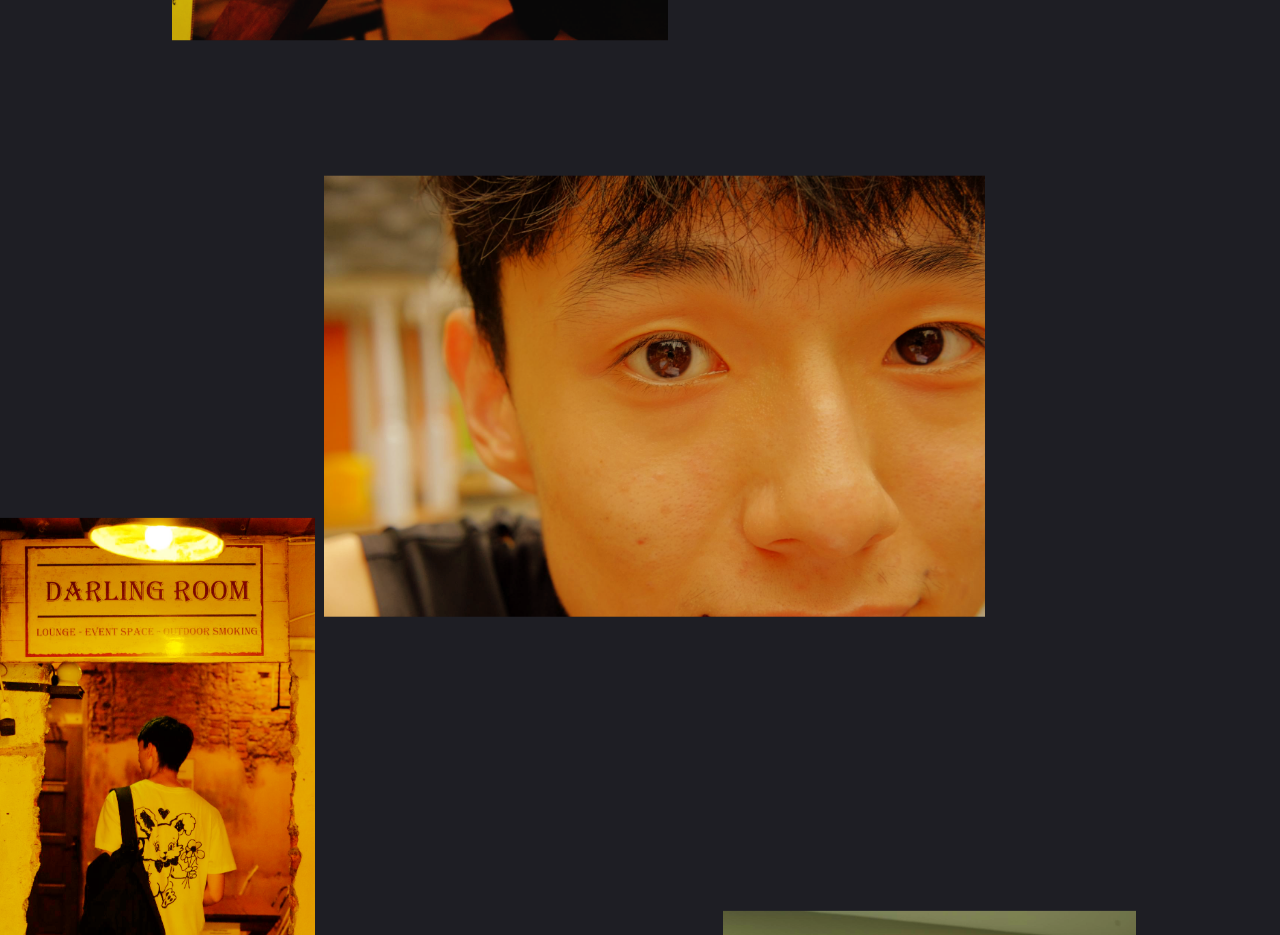
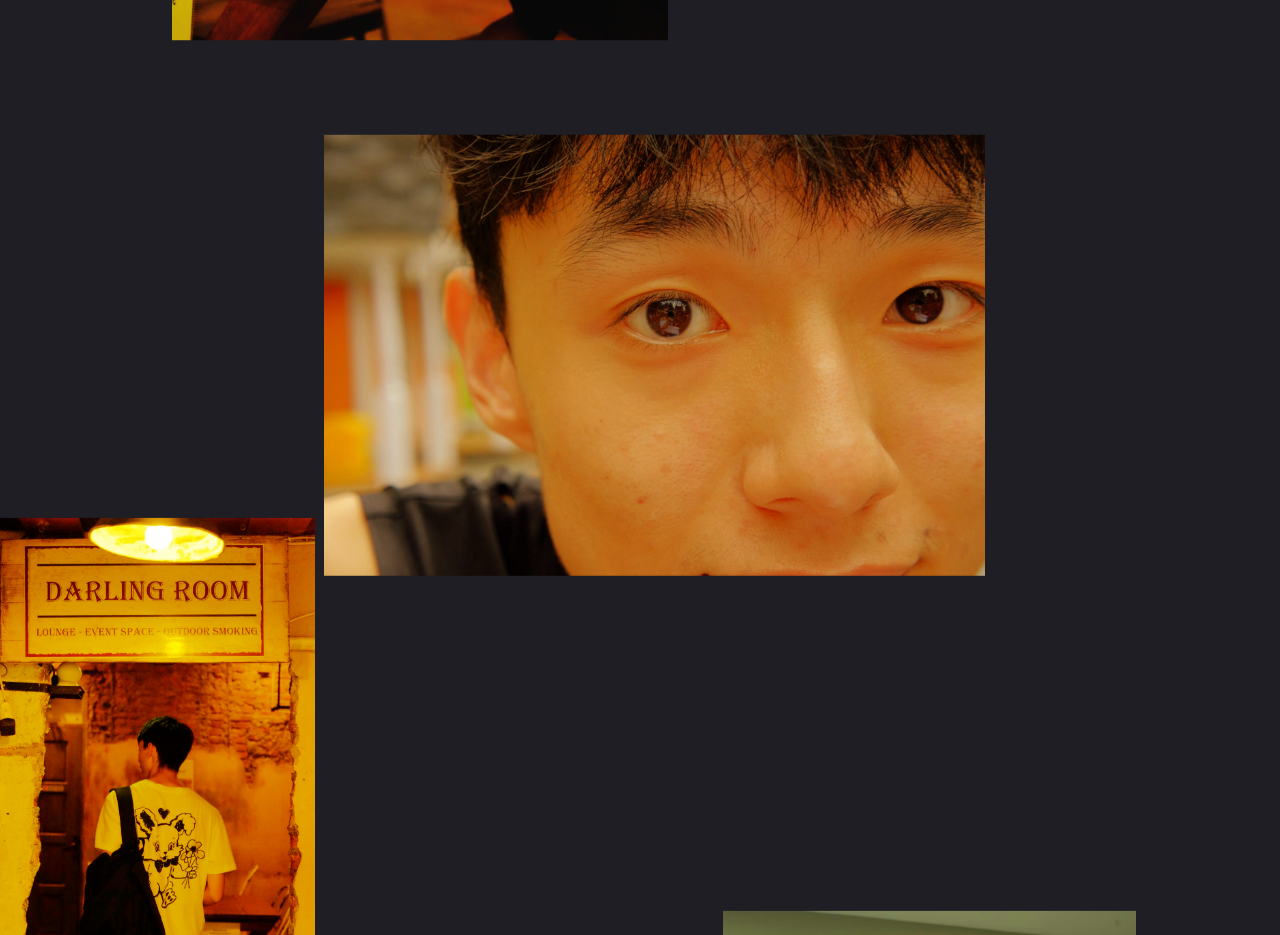
Before and after one commit to Sajojo/myportfolio, a React (Vite) app: page /home in a window 1280 px wide. Shown: the part 5740-6675 px from the top of the page. Built offline with nearby package versions, Linux system fonts and the light colour scheme.

Commit message:
Changed Eye parallax speed

```diff
--- a/src/subassets/About.jsx
+++ b/src/subassets/About.jsx
@@ -118,8 +118,8 @@ const ParallaxImages = () => {
       <ParallaxImg
         src="./parallaxStuff/eyye.png"
         alt="Eye"
-        start={450}
-        end={10}
+        start={350}
+        end={100}
         className="mx-25 sm:mx-45 w-2/3"
       />
 
```
